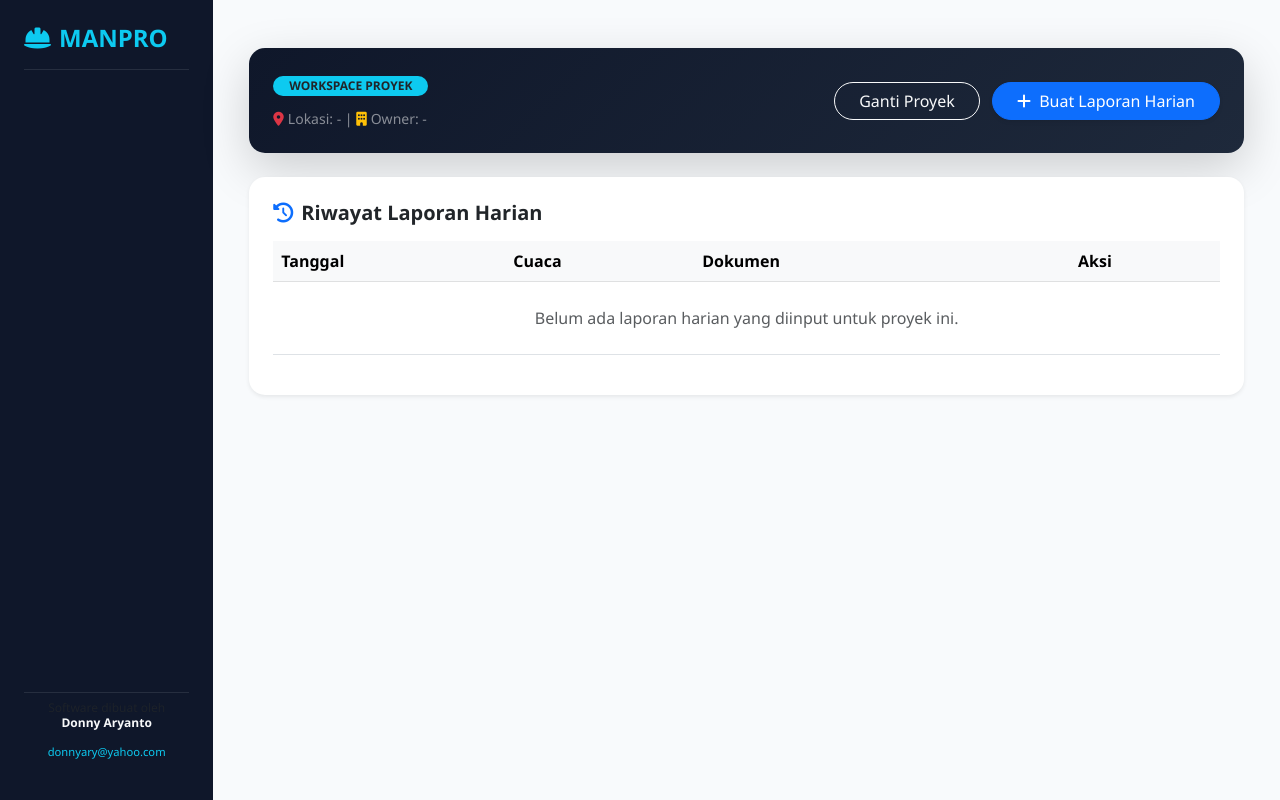
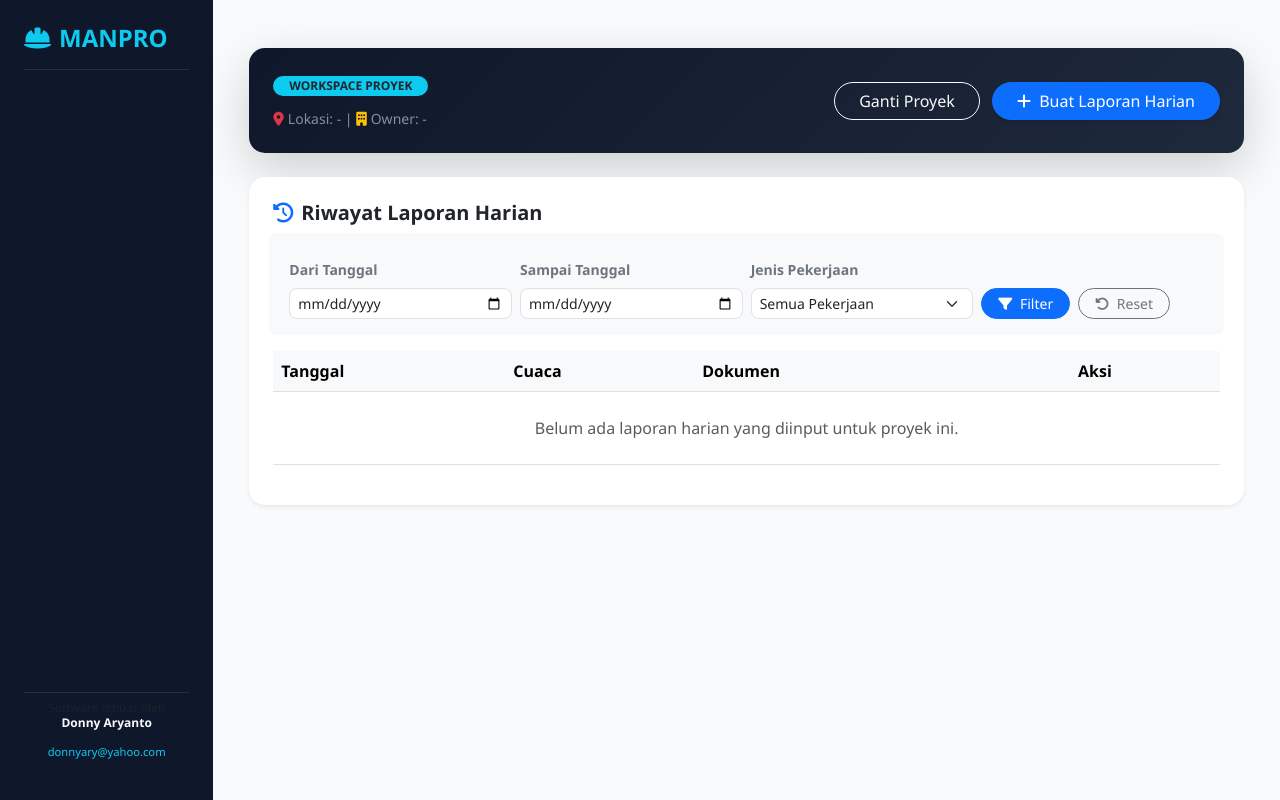
Before and after one commit to donnyary/manpro-webapp, a Flask app: template templates/daftar_laporan.html in a window 1280 px wide. Run offline with Flask 3, Linux system fonts and the light colour scheme; the template is opened without the code that fills it, so the values that code supplies are empty.

Commit message:
Auto: templates\daftar_laporan.html

```diff
--- a/templates/daftar_laporan.html
+++ b/templates/daftar_laporan.html
@@ -29,6 +29,32 @@
 
     <div class="card shadow-sm border-0 rounded-4 p-4 bg-white">
         <h5 class="fw-bold text-dark mb-3"><i class="fa-solid fa-clock-rotate-left me-2 text-primary"></i>Riwayat Laporan Harian</h5>
+
+        <!-- Filter -->
+        <form method="GET" class="row g-2 mb-3 p-3 bg-light rounded-3">
+            <div class="col-md-3">
+                <label class="form-label small fw-bold text-secondary">Dari Tanggal</label>
+                <input type="date" class="form-control form-control-sm rounded-3" name="date_from" value="{{ date_from }}">
+            </div>
+            <div class="col-md-3">
+                <label class="form-label small fw-bold text-secondary">Sampai Tanggal</label>
+                <input type="date" class="form-control form-control-sm rounded-3" name="date_to" value="{{ date_to }}">
+            </div>
+            <div class="col-md-3">
+                <label class="form-label small fw-bold text-secondary">Jenis Pekerjaan</label>
+                <select class="form-select form-select-sm rounded-3" name="jenis_pekerjaan">
+                    <option value="">Semua Pekerjaan</option>
+                    {% for j in jenis_list %}
+                    <option value="{{ j }}" {% if j == jenis_filter %}selected{% endif %}>{{ j }}</option>
+                    {% endfor %}
+                </select>
+            </div>
+            <div class="col-md-3 d-flex align-items-end gap-2">
+                <button type="submit" class="btn btn-primary btn-sm rounded-pill px-3"><i class="fa-solid fa-filter me-1"></i> Filter</button>
+                <a href="/workspace/{{ proyek.id }}" class="btn btn-outline-secondary btn-sm rounded-pill px-3"><i class="fa-solid fa-rotate-left me-1"></i> Reset</a>
+            </div>
+        </form>
+
         <div class="table-responsive">
             <table class="table table-hover align-middle">
                 <thead class="table-light">
```
